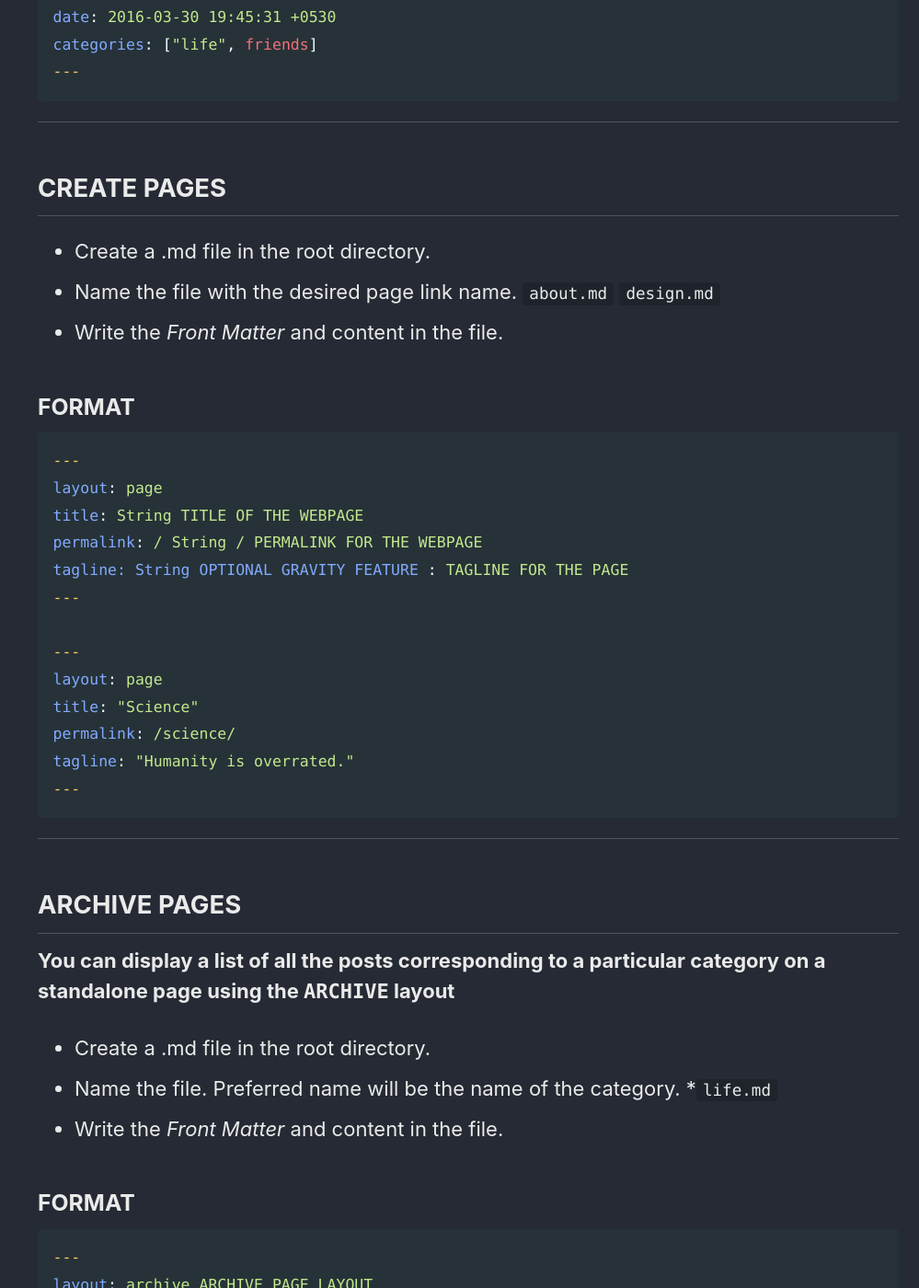
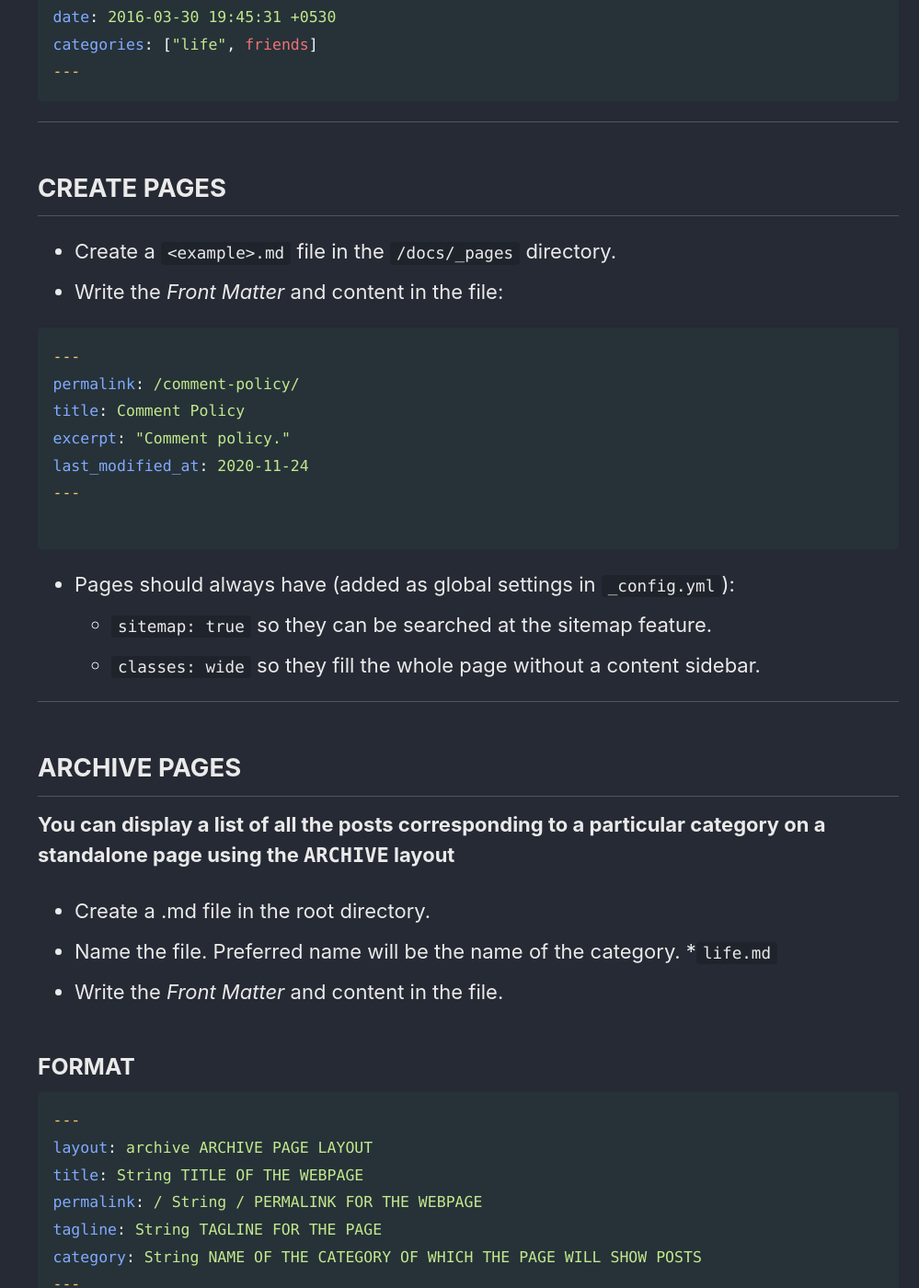
Before and after one commit to devopschefs/blog, a Jekyll site: the page built from howtocontribute.md, in a window 1280 px wide and 1400 px high, scrolled down 2418 px. Shown: the whole window at 92% size, without its empty margins (281-1280 px from the left). Built offline with Jekyll 4.4.1, drawn with Linux system fonts in a browser that asks for light colours; cached includes are drawn as plain includes; our own code applies the rules of GitHub Pages for plain Markdown files.

Commit message:
docs: how to add pages

````diff
--- a/howtocontribute.md
+++ b/howtocontribute.md
@@ -78,29 +78,22 @@ categories: ["life", friends]
 
 ## CREATE PAGES
 
-- Create a .md file in the root directory.
-- Name the file with the desired page link name.
-  `about.md`
-  `design.md`
-- Write the *Front Matter* and content in the file.
-
-### FORMAT
+- Create a `<example>.md` file in the `/docs/_pages` directory.
+- Write the *Front Matter* and content in the file:
 
 ```markdown
 ---
-layout: page
-title: String TITLE OF THE WEBPAGE
-permalink: / String / PERMALINK FOR THE WEBPAGE
-tagline: String OPTIONAL GRAVITY FEATURE : TAGLINE FOR THE PAGE
+permalink: /comment-policy/
+title: Comment Policy
+excerpt: "Comment policy."
+last_modified_at: 2020-11-24
 ---
 
----
-layout: page
-title: "Science"
-permalink: /science/
-tagline: "Humanity is overrated."
----
 ```
+
+- Pages should always have (added as global settings in `_config.yml`):
+  - `sitemap: true` so they can be searched at the sitemap feature.
+  - `classes: wide` so they fill the whole page without a content sidebar.
 
 ***
 
````
